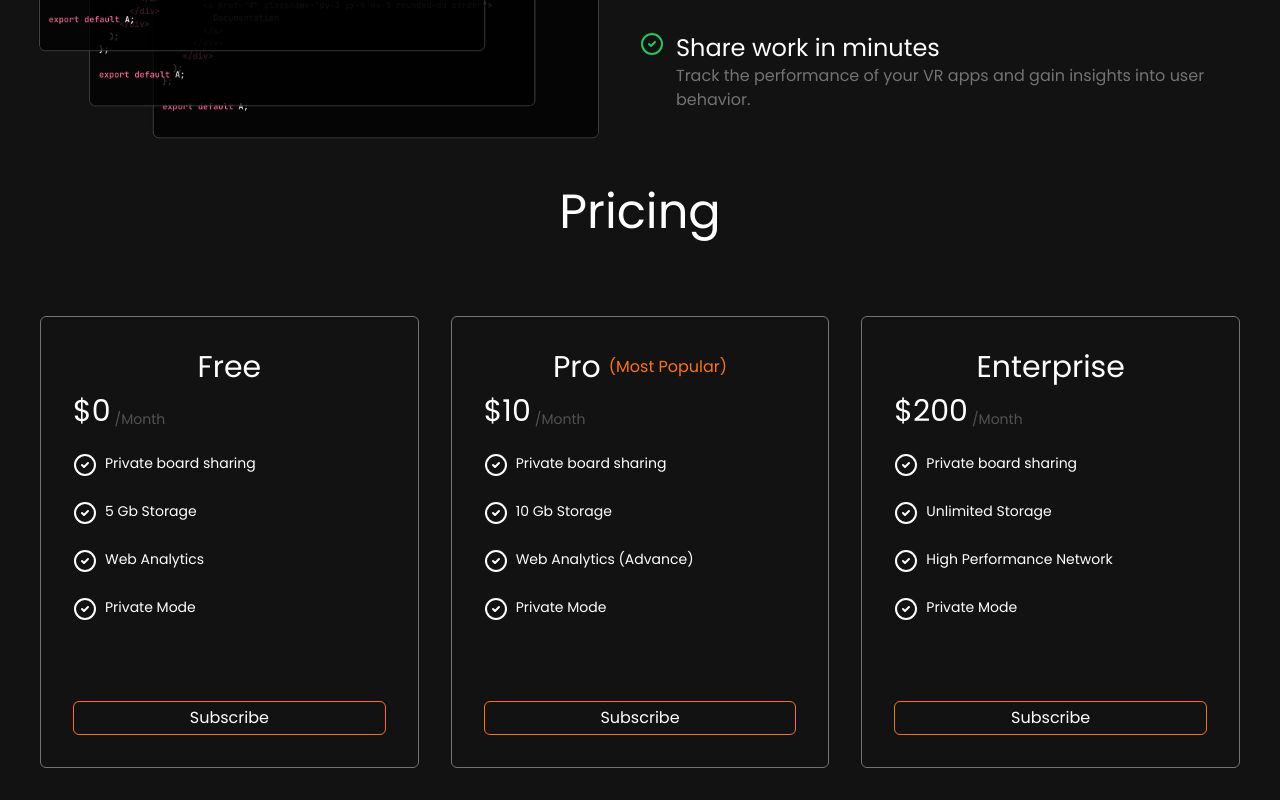
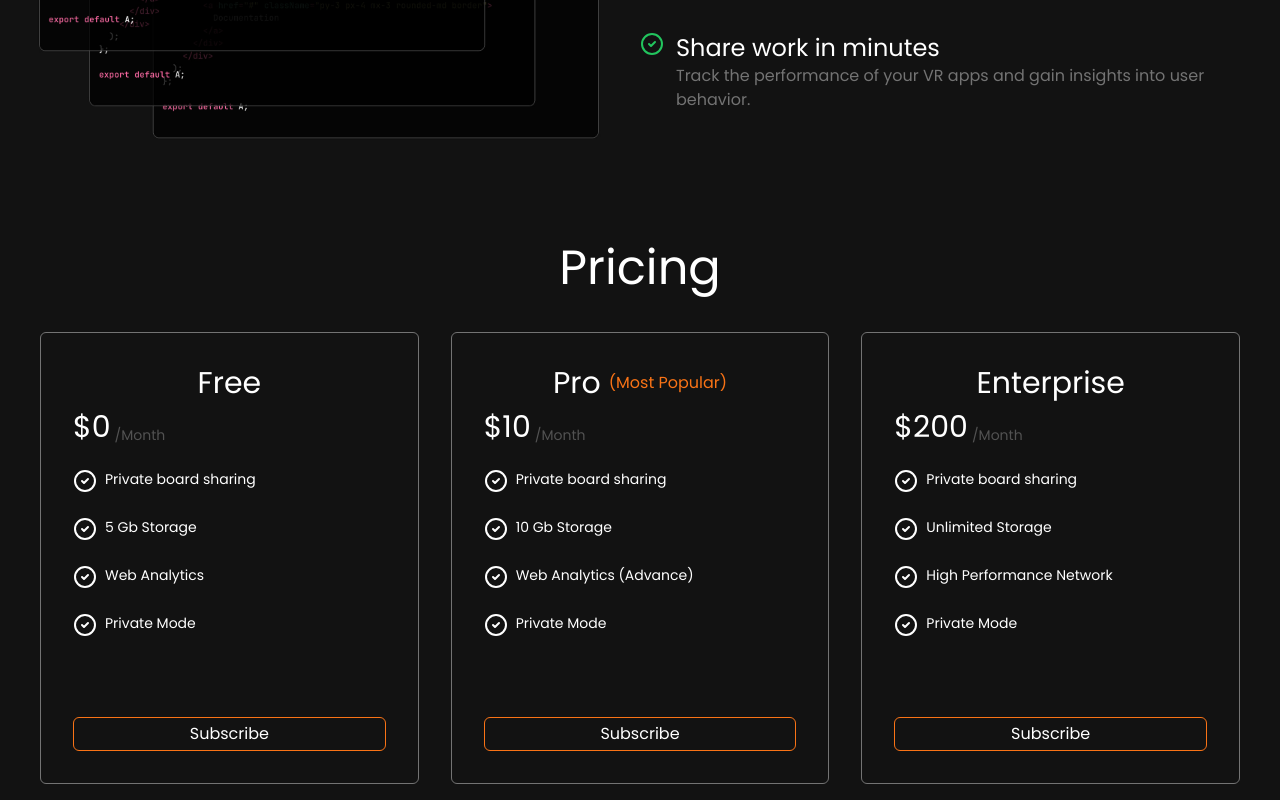
Before and after one commit to EhtshamNizamani/landing-page, a React (Vite) app: page / in a window 1280 px wide. Shown: the part 1947-2747 px from the top of the page. Built offline with nearby package versions, Linux system fonts and the light colour scheme.

Commit message:
fixed  a typo

```diff
--- a/src/components/Pricing.jsx
+++ b/src/components/Pricing.jsx
@@ -3,13 +3,13 @@ import { pricingOptions } from "../constants";
 
 function Pricing() {
   return (
-    <div className="mt-20 mt-6">
-        <div className="text-5xl text-center">
+    <div className="lg:mt-20 mt-6">
+        <div className="text-3xl md:text-5xl  text-center">
 
         <h2>Pricing</h2>
         </div>
 
-    <div className=" lg:flex lg:mt-20 mt-6 justify-between items-center ">
+    <div className=" lg:flex lg:mt-10 mt-6 justify-between items-center ">
        {pricingOptions.map((option,index)=>(
  <div key={index} className="mb-4 border border-neutral-500 rounded-md md:mx-4 w-full p-8 ">
     <div className=" flex justify-center items-center gap-2">
```
